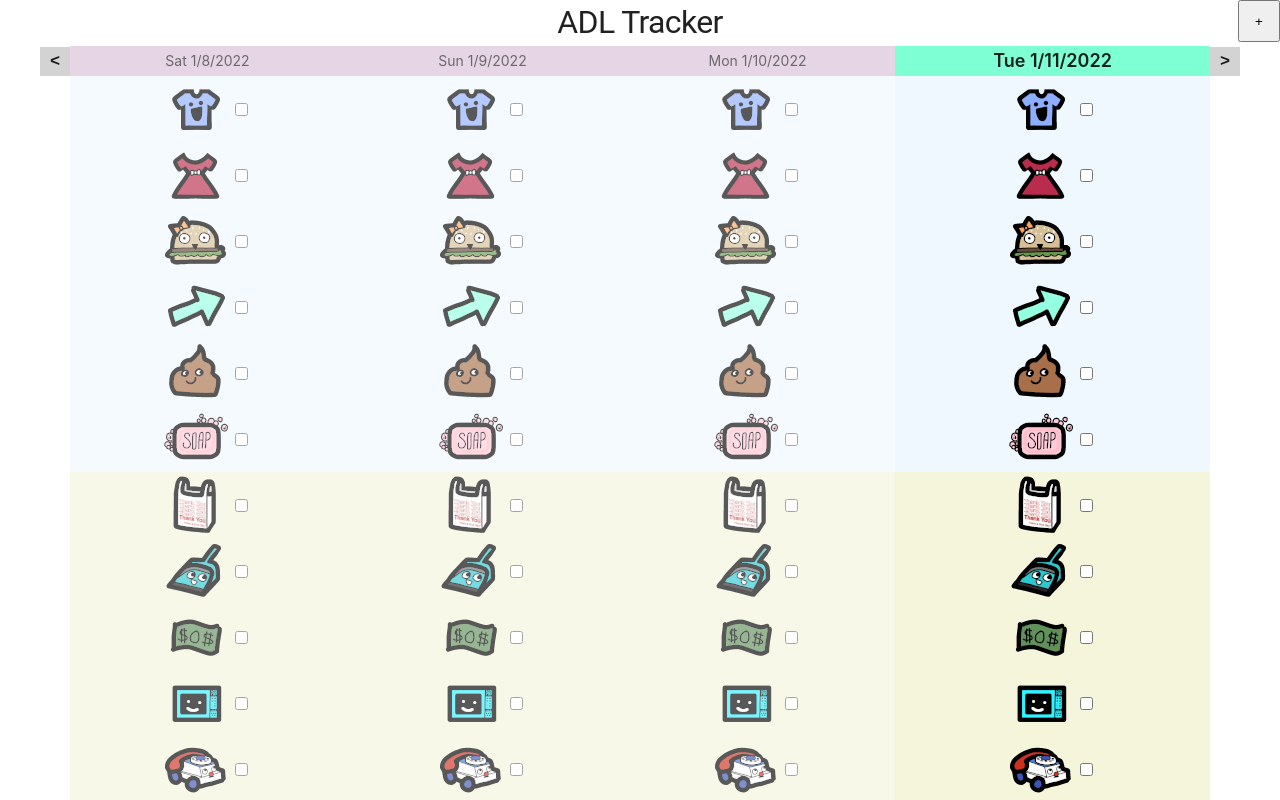
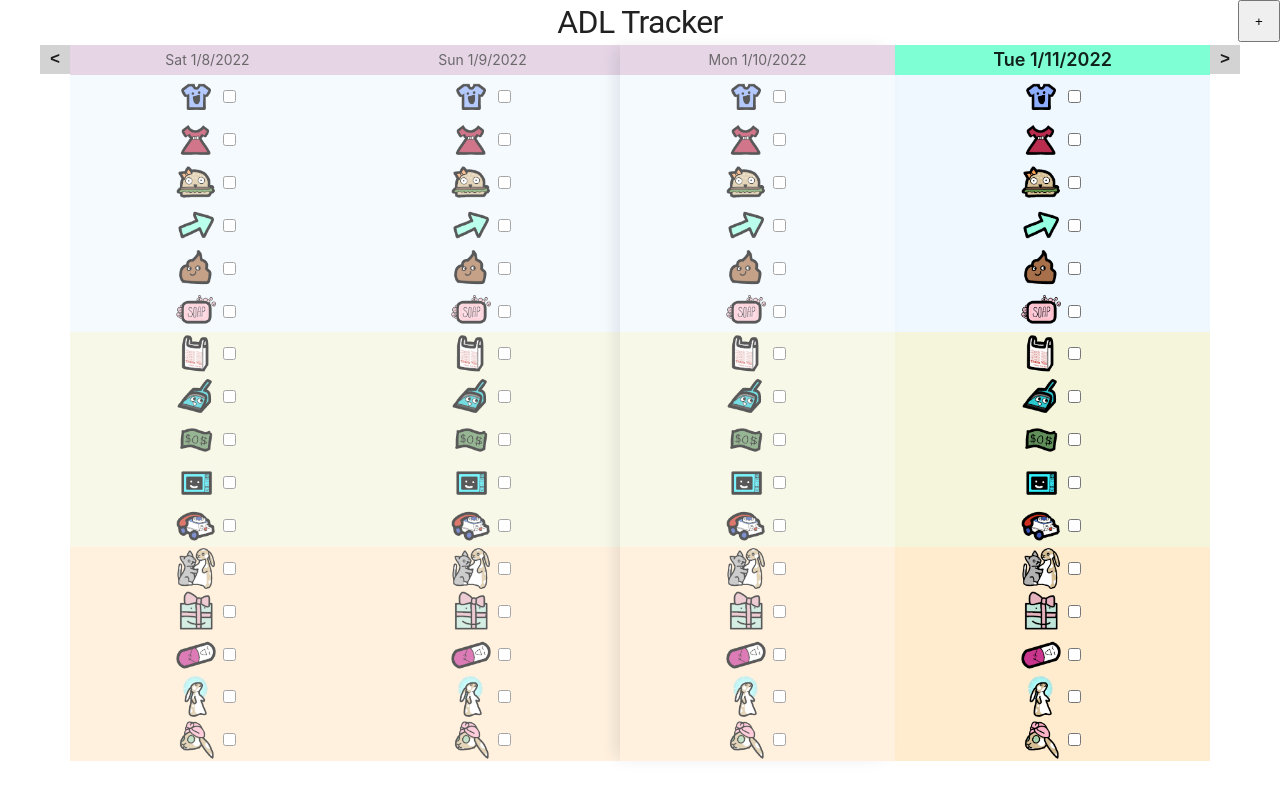
Before and after one commit to scudmarx/dsbtrack-dev, a Next.js app: page /tracker in a window 1280 px wide. Shown: the top 800 px of the page. Built offline with nearby package versions, Linux system fonts and the light colour scheme.

Commit message:
Better styling with flex.

```diff
--- a/components/adl.tsx
+++ b/components/adl.tsx
@@ -9,7 +9,7 @@ const ADL = ({adl, achieved = false, handler = () => {}, index, config}: {adl: a
     return (
     <div key={adl.key} title={adl.label} className={`adl ${achieved ? "achieved" : ""} ${adl.group}`} onClick={handleClick}>
         <img alt={adl.label} src={`/adl-icons/${adl.icon}`} title={adl.label} className={`adl-icon`} />
-        <span>{showlabels ? adl.label : ""}</span> <input type="checkbox" readOnly checked={achieved} />
+        <span>{showlabels ? adl.label : ""}</span> <input type="checkbox" readOnly={true} checked={achieved} />
     </div>)
 }
 export default ADL
--- a/components/day.tsx
+++ b/components/day.tsx
@@ -7,7 +7,7 @@ const Day = ({date, record, handler, config}: {date: string, record: ICheckIn, h
     const datetime = new Date(parseInt(date.slice(0,4)), parseInt(date.slice(5,7))-1, parseInt(date.slice(8,10)))
     const daytext = `${(["Sun","Mon","Tue","Wed","Thu","Fri","Sat"])[datetime.getDay()]} ${datetime.toLocaleDateString()}`
     var day_component = (
-    <div key={date} className={`day ${timeline > 0 ? "future" : timeline < 0 ? "past" : "today"}`}>
+    <div key={date} className={`day ${timeline > 0 ? "future" : timeline < 0 ? "past" : "today"} ${datetime.getDay() == 1 ? "monday" : ""}`}>
         <div className={`dayhead`}>
             <span className={`dayhead-label`}>{daytext}</span>
         </div>
--- a/pages/tracker.tsx
+++ b/pages/tracker.tsx
@@ -53,7 +53,6 @@ const Tracker: NextPage = () => {
 
   const calcCols = (): void => {
     setColumns(Math.min(7, Math.floor(Math.min(screen.availWidth, innerWidth) / 200)))
-    document.documentElement.style.setProperty("--adlcount", Math.max(1, shownADLs.length).toString())
   }
 
   const shownADLs = ADLs.filter(adl => !config.hiddenADLs.includes(adl.key))
@@ -89,7 +88,7 @@ const Tracker: NextPage = () => {
         <ConfigMenu config={config} handler={configHandler} openHandler={setMenuOpen} open={menuOpen} />
 
         <div style={{margin: "0px auto", textAlign: "center"}}>
-        <div className={`navButton`} onClick={dayDown}>{"<"}</div>
+          <div className={`navButton`} onClick={dayDown}>{"<"}</div>
           <div id="tracker" className="calendar" onWheel={mouseWheel as any as WheelEventHandler<HTMLDivElement>}>
             {displayedDays.map((d,i) =>
               <Day key={i} date={d} record={record[d]} handler={handler(d)} config={config} />
--- a/styles/globals.css
+++ b/styles/globals.css
@@ -1,8 +1,4 @@
 @import "./material.min.css";
-
-:root {
-  --adlcount: 15
-}
 
 html,
 body {
@@ -91,6 +87,9 @@ input {
   font-size: larger;
   padding: 5px 10px;
   animation: fadein 1s;
+  height: 30px;
+  vertical-align: top;
+  line-height: 30px;
 }
 .navButton:hover {
   padding: 4px 9px;
@@ -99,20 +98,25 @@ input {
 
 .calendar {
   display: inline-grid;
-  min-height: calc(100vh - 6rem);
+  height: calc(100vh - 6rem);
   width: calc(100vw - 10rem);
   grid-auto-flow: column;
   grid-template-rows: 100%;
-  margin: 1px auto;
+  margin: 0px auto;
   animation: fadein 2s;
+  vertical-align: top;
+  line-height: 30px;
 }
 
 .day {
   display: grid;
   grid-template-columns: 100%;
-  grid-template-rows: 30px repeat(var(--adlcount), calc((100% - 30px) / var(--adlcount)));
+  grid-template-rows: 30px auto;
   height: 100%;
   opacity: 0.65;
+}
+.day.monday {
+  box-shadow: -8px 0px 16px -3px #00002525;
 }
 .day.today {
   opacity: 1;
@@ -124,6 +128,7 @@ input {
   justify-content: center;
   padding: 10px;
   display: flex;
+  height: 30px;
 }
 .past > .dayhead {
   background-color: thistle;
@@ -149,6 +154,7 @@ input {
   justify-content: center;
   padding: 1px;
   height: 100%;
+  min-height: 0;
 }
 .adl:hover {
   border: 1px solid darkgrey;
```
Also changed, not shown: public/sw.js, 1 other file (tests, documents, lock files or other folders).
